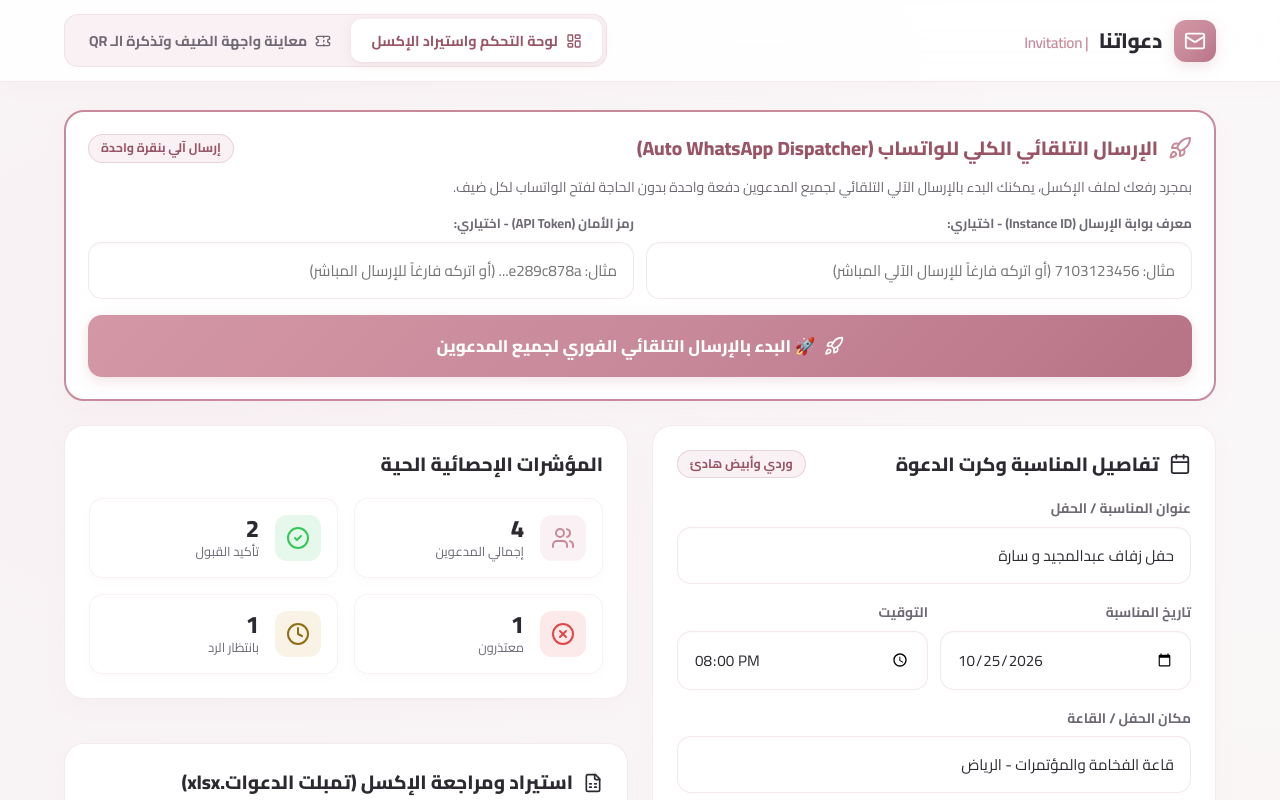
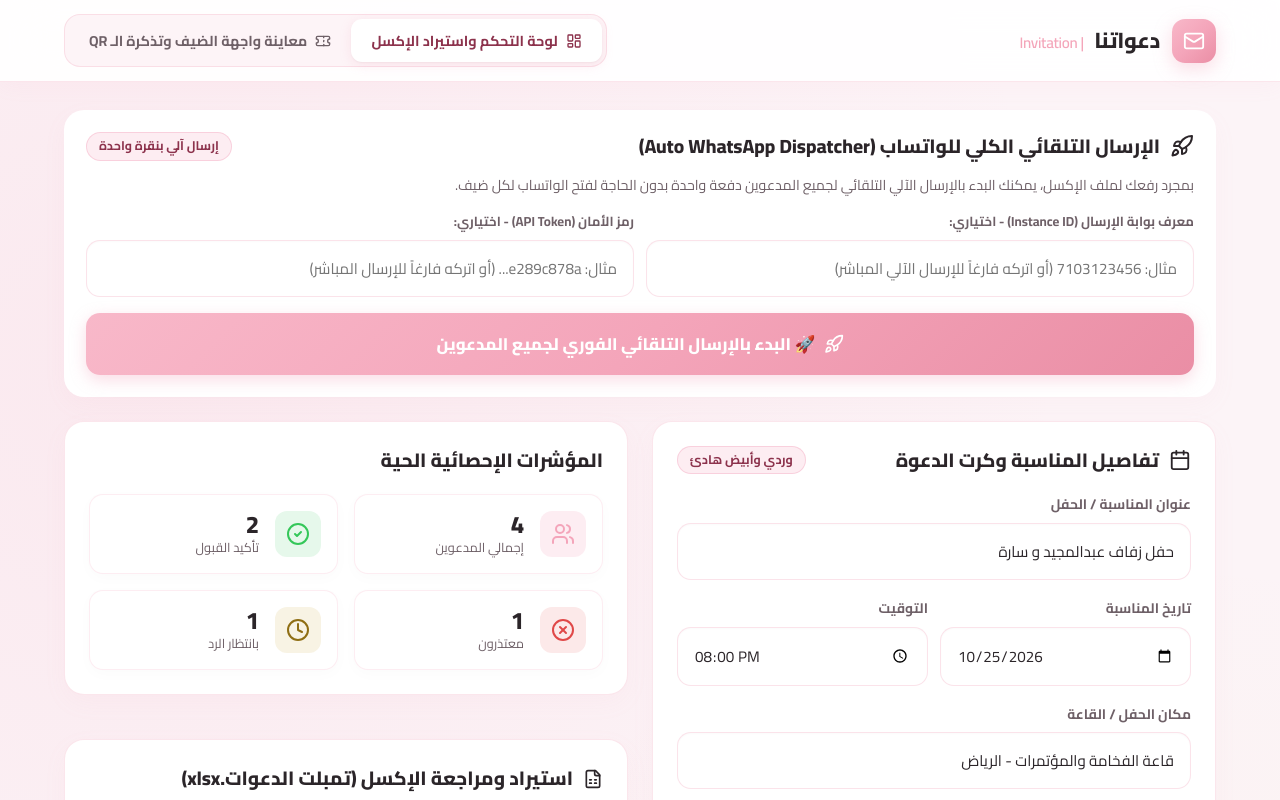
Before and after one commit to yaraalsiamy1/event-invitation-system, a React (Vite) app: page / in a window 1280 px wide. Shown: the top 800 px of the page. Built offline with nearby package versions, Linux system fonts and the light colour scheme; no server answers; a web font is replaced by a local one.

Commit message:
Update soft pink theme to exact swatch (#f4a5ba)

```diff
--- a/src/styles/apple.css
+++ b/src/styles/apple.css
@@ -1,21 +1,22 @@
 /* ==========================================================================
-   Apple Soft Muted Rose & Crisp White HIG Design System (وردي هادئ جداً وأبيض)
+   Apple Soft Candy Rose & Pure White HIG Design System
    ========================================================================== */
 
 :root {
-    --apple-bg: #faf7f8;
-    --apple-bg-gradient: radial-gradient(circle at 10% 20%, rgba(200, 138, 155, 0.05) 0%, transparent 50%),
-                        radial-gradient(circle at 90% 80%, rgba(212, 175, 55, 0.04) 0%, transparent 50%);
+    --apple-bg: #fcf4f7;
+    --apple-bg-gradient: radial-gradient(circle at 10% 20%, rgba(240, 154, 181, 0.12) 0%, transparent 50%),
+                        radial-gradient(circle at 90% 80%, rgba(212, 175, 55, 0.05) 0%, transparent 50%);
 
     --apple-card-bg: #ffffff;
-    --apple-card-secondary: #fbf5f7;
-    --apple-border: rgba(200, 138, 155, 0.18);
-    --apple-border-gold: rgba(212, 175, 55, 0.3);
+    --apple-card-secondary: #fdf0f4;
+    --apple-border: rgba(240, 154, 181, 0.25);
+    --apple-border-gold: rgba(212, 175, 55, 0.35);
 
-    --rose-primary: #c88a9b;
-    --rose-light: #f5e8ec;
-    --rose-dark: #995568;
-    --rose-gradient: linear-gradient(135deg, #d497a5 0%, #c88a9b 50%, #b87386 100%);
+    /* Exact Soft Rose Pink Swatch from User Image */
+    --pink-primary: #f4a5ba;
+    --pink-light: #fdf2f5;
+    --pink-dark: #8c324c;
+    --pink-gradient: linear-gradient(135deg, #f8b8c9 0%, #f4a5ba 50%, #ea8ea5 100%);
 
     --system-blue: #007aff;
     --system-green: #34c759;
@@ -24,9 +25,9 @@
 
     --gold-gradient: linear-gradient(135deg, #fceabb 0%, #e5b839 50%, #c59b27 100%);
 
-    --text-primary: #2c2930;
-    --text-secondary: #6e6975;
-    --text-tertiary: #a19ba8;
+    --text-primary: #2b2529;
+    --text-secondary: #6e6067;
+    --text-tertiary: #a3959c;
 
     --radius-ios-xl: 28px;
     --radius-ios-lg: 20px;
@@ -64,7 +65,7 @@ body.apple-theme {
 
 /* Navbar */
 .apple-navbar {
-    background: rgba(255, 255, 255, 0.9);
+    background: rgba(255, 255, 255, 0.92);
     backdrop-filter: blur(25px) saturate(180%);
     -webkit-backdrop-filter: blur(25px) saturate(180%);
     border-bottom: 1px solid var(--apple-border);
@@ -72,7 +73,7 @@ body.apple-theme {
     top: 0;
     z-index: 1000;
     padding: 14px 0;
-    box-shadow: 0 4px 20px rgba(200, 138, 155, 0.04);
+    box-shadow: 0 4px 20px rgba(240, 154, 181, 0.06);
 }
 
 .nav-wrapper {
@@ -90,38 +91,38 @@ body.apple-theme {
 }
 
 .brand-icon-box {
-    width: 42px;
-    height: 42px;
-    background: var(--rose-gradient);
-    border-radius: 12px;
+    width: 44px;
+    height: 44px;
+    background: var(--pink-gradient);
+    border-radius: 13px;
     display: flex;
     align-items: center;
     justify-content: center;
     color: #ffffff;
-    box-shadow: 0 4px 14px rgba(200, 138, 155, 0.25);
+    box-shadow: 0 6px 18px rgba(240, 154, 181, 0.35);
 }
 
 .brand-title {
-    font-size: 1.3rem;
+    font-size: 1.35rem;
     font-weight: 800;
     letter-spacing: -0.3px;
     color: var(--text-primary);
 }
 
 .brand-title span {
-    color: var(--rose-primary);
+    color: var(--pink-primary);
     font-weight: 600;
     font-size: 0.95rem;
     margin-right: 6px;
 }
 
-/* iOS Segmented Control Tab Navigation (Soft Muted Rose) */
+/* iOS Segmented Control Tab Navigation (Exact Candy Pink) */
 .ios-segmented-control {
     display: flex;
-    background: rgba(245, 232, 236, 0.6);
+    background: rgba(253, 240, 244, 0.7);
     padding: 4px;
-    border-radius: 14px;
-    border: 1px solid rgba(200, 138, 155, 0.15);
+    border-radius: 16px;
+    border: 1px solid rgba(240, 154, 181, 0.25);
 }
 
 .segment-btn {
@@ -129,7 +130,7 @@ body.apple-theme {
     border: none;
     color: var(--text-secondary);
     padding: 8px 20px;
-    border-radius: 10px;
+    border-radius: 11px;
     font-family: var(--font-apple);
     font-size: 0.9rem;
     font-weight: 700;
@@ -141,28 +142,28 @@ body.apple-theme {
 }
 
 .segment-btn:hover {
-    color: var(--rose-dark);
+    color: var(--pink-dark);
 }
 
 .segment-btn.active {
     background: #ffffff;
-    color: var(--rose-dark);
-    box-shadow: 0 3px 12px rgba(200, 138, 155, 0.15), 0 1px 2px rgba(0, 0, 0, 0.04);
+    color: var(--pink-dark);
+    box-shadow: 0 3px 12px rgba(240, 154, 181, 0.2), 0 1px 2px rgba(0, 0, 0, 0.04);
 }
 
-/* Light Soft Muted Cards */
+/* Light Soft Cards */
 .apple-card {
     background: var(--apple-card-bg);
     border: 1px solid var(--apple-border);
     border-radius: var(--radius-ios-lg);
-    box-shadow: 0 8px 25px rgba(200, 138, 155, 0.04);
+    box-shadow: 0 8px 25px rgba(240, 154, 181, 0.05);
     padding: 24px;
     margin-bottom: 24px;
     transition: transform 0.3s cubic-bezier(0.16, 1, 0.3, 1), border-color 0.3s ease;
 }
 
 .apple-card:hover {
-    border-color: rgba(200, 138, 155, 0.35);
+    border-color: rgba(240, 154, 181, 0.45);
 }
 
 .card-title-row {
@@ -193,7 +194,7 @@ body.apple-theme {
 }
 
 .ios-badge-gold { background: rgba(197, 155, 39, 0.1); color: #8f6e14; border: 1px solid rgba(197, 155, 39, 0.25); }
-.ios-badge-pink { background: rgba(200, 138, 155, 0.12); color: var(--rose-dark); border: 1px solid rgba(200, 138, 155, 0.3); }
+.ios-badge-pink { background: rgba(240, 154, 181, 0.18); color: var(--pink-dark); border: 1px solid rgba(240, 154, 181, 0.35); }
 .ios-badge-green { background: rgba(52, 199, 89, 0.12); color: #218339; border: 1px solid rgba(52, 199, 89, 0.3); }
 .ios-badge-red { background: rgba(224, 72, 72, 0.12); color: #b82d2d; border: 1px solid rgba(224, 72, 72, 0.3); }
 
@@ -213,7 +214,7 @@ body.apple-theme {
 .apple-input {
     width: 100%;
     background: #ffffff;
-    border: 1.5px solid rgba(200, 138, 155, 0.2);
+    border: 1.5px solid rgba(240, 154, 181, 0.28);
     border-radius: var(--radius-ios-md);
     padding: 13px 16px;
     color: var(--text-primary);
@@ -225,8 +226,8 @@ body.apple-theme {
 
 .apple-input:focus {
     outline: none;
-    border-color: var(--rose-primary);
-    box-shadow: 0 0 0 4px rgba(200, 138, 155, 0.15);
+    border-color: var(--pink-primary);
+    box-shadow: 0 0 0 4px rgba(240, 154, 181, 0.2);
 }
 
 /* Buttons */
@@ -247,14 +248,14 @@ body.apple-theme {
 }
 
 .apple-btn-pink {
-    background: var(--rose-gradient);
+    background: var(--pink-gradient);
     color: #ffffff;
-    box-shadow: 0 4px 14px rgba(200, 138, 155, 0.25);
+    box-shadow: 0 5px 16px rgba(240, 154, 181, 0.35);
 }
 
 .apple-btn-pink:hover {
     transform: translateY(-1px);
-    box-shadow: 0 6px 18px rgba(200, 138, 155, 0.35);
+    box-shadow: 0 7px 20px rgba(240, 154, 181, 0.45);
 }
 
 .apple-btn-gold {
@@ -304,8 +305,8 @@ body.apple-theme {
 }
 
 .apple-btn-secondary:hover {
-    background: #fdf5f7;
-    border-color: var(--rose-primary);
+    background: #fdf0f4;
+    border-color: var(--pink-primary);
 }
 
 .apple-btn-danger {
@@ -342,7 +343,7 @@ body.apple-theme {
 
 .apple-widget {
     background: #ffffff;
-    border: 1.5px solid rgba(200, 138, 155, 0.12);
+    border: 1.5px solid rgba(240, 154, 181, 0.18);
     border-radius: var(--radius-ios-md);
     padding: 16px;
     display: flex;
@@ -361,7 +362,7 @@ body.apple-theme {
     font-size: 1.25rem;
 }
 
-.widget-icon.pink { background: rgba(200, 138, 155, 0.12); color: var(--rose-primary); }
+.widget-icon.pink { background: rgba(240, 154, 181, 0.18); color: var(--pink-primary); }
 .widget-icon.green { background: rgba(52, 199, 89, 0.12); color: var(--system-green); }
 .widget-icon.red { background: rgba(224, 72, 72, 0.12); color: var(--system-red); }
 .widget-icon.amber { background: rgba(197, 155, 39, 0.12); color: #8f6e14; }
@@ -381,7 +382,7 @@ body.apple-theme {
 /* Image Live Preview Container */
 .card-preview-container {
     background: #ffffff;
-    border: 2px dashed rgba(200, 138, 155, 0.3);
+    border: 2px dashed rgba(240, 154, 181, 0.35);
     border-radius: var(--radius-ios-md);
     padding: 16px;
     text-align: center;
@@ -403,17 +404,17 @@ body.apple-theme {
 
 .wallet-pass {
     background: #ffffff;
-    border: 2px solid var(--rose-primary);
+    border: 2px solid var(--pink-primary);
     border-radius: var(--radius-ios-xl);
     overflow: hidden;
-    box-shadow: 0 15px 40px rgba(200, 138, 155, 0.12);
+    box-shadow: 0 15px 40px rgba(240, 154, 181, 0.15);
     position: relative;
     max-width: 360px;
     margin: 0 auto;
 }
 
 .pass-header {
-    background: var(--rose-gradient);
+    background: var(--pink-gradient);
     color: #ffffff;
     padding: 18px 20px;
     display: flex;
@@ -434,7 +435,7 @@ body.apple-theme {
 
 .pass-cutout-line {
     height: 18px;
-    background: #faf7f8;
+    background: #fcf4f7;
     position: relative;
     display: flex;
     align-items: center;
@@ -444,8 +445,8 @@ body.apple-theme {
 .notch-left, .notch-right {
     width: 20px;
     height: 20px;
-    background: #faf7f8;
-    border: 2px solid var(--rose-primary);
+    background: #fcf4f7;
+    border: 2px solid var(--pink-primary);
     border-radius: 50%;
     position: absolute;
     top: -2px;
@@ -455,7 +456,7 @@ body.apple-theme {
 
 .pass-cutout-line .dashed {
     width: 80%;
-    border-bottom: 2px dashed rgba(200, 138, 155, 0.35);
+    border-bottom: 2px dashed rgba(240, 154, 181, 0.4);
 }
 
 .pass-body {
@@ -467,23 +468,23 @@ body.apple-theme {
 .pass-qr-box {
     background: #ffffff;
     padding: 16px;
-    border: 1.5px solid rgba(200, 138, 155, 0.25);
+    border: 1.5px solid rgba(240, 154, 181, 0.3);
     border-radius: 18px;
     display: inline-block;
-    box-shadow: 0 6px 18px rgba(200, 138, 155, 0.06);
+    box-shadow: 0 6px 18px rgba(240, 154, 181, 0.08);
     margin-bottom: 14px;
 }
 
 .pass-code-pill {
-    background: rgba(200, 138, 155, 0.08);
-    border: 1px solid rgba(200, 138, 155, 0.2);
+    background: rgba(240, 154, 181, 0.1);
+    border: 1px solid rgba(240, 154, 181, 0.25);
     padding: 7px 16px;
     border-radius: 10px;
     display: inline-block;
     font-family: monospace;
     font-size: 1.05rem;
     font-weight: 800;
-    color: var(--rose-dark);
+    color: var(--pink-dark);
     letter-spacing: 2px;
     margin-bottom: 12px;
 }
@@ -491,10 +492,10 @@ body.apple-theme {
 /* iPhone Frame */
 .iphone-frame {
     background: #ffffff;
-    border: 10px solid #f5e8ec;
+    border: 10px solid #fdf0f4;
     border-radius: 44px;
     padding: 18px 12px;
-    box-shadow: 0 20px 50px rgba(200, 138, 155, 0.1);
+    box-shadow: 0 20px 50px rgba(240, 154, 181, 0.12);
     max-width: 420px;
     margin: 0 auto;
 }
@@ -509,17 +510,17 @@ body.apple-theme {
 
 .apple-table th, .apple-table td {
     padding: 14px 18px;
-    border-bottom: 1px solid rgba(200, 138, 155, 0.12);
+    border-bottom: 1px solid rgba(240, 154, 181, 0.15);
 }
 
 .apple-table th {
     color: var(--text-secondary);
     font-weight: 700;
-    background: rgba(245, 232, 236, 0.4);
+    background: rgba(253, 240, 244, 0.6);
 }
 
 .apple-table tr:hover {
-    background: rgba(245, 232, 236, 0.25);
+    background: rgba(253, 240, 244, 0.3);
 }
 
 .grid-2col {
```
Also changed, not shown: 4 other files (tests, documents, lock files or other folders).
